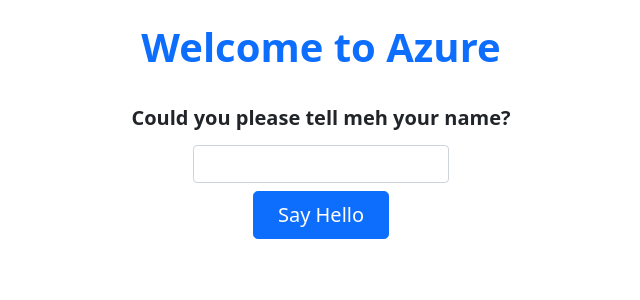
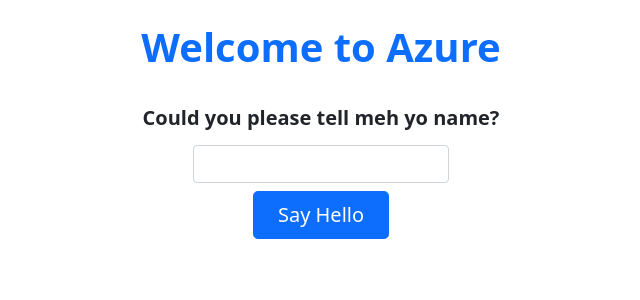
Before and after one commit to Whiskeyandwifi/Site0, a Flask app: page / in a window 1280 px wide. Shown: the part 217-517 px from the top of the page, without its empty margins (319-959 px from the left). Run offline with Flask 2, Linux system fonts and the light colour scheme; some libraries are stand-ins or nearby versions.

Commit message:
another test change

```diff
--- a/templates/index.html
+++ b/templates/index.html
@@ -14,7 +14,7 @@
           </div>
         <form method="post" action="{{url_for('hello')}}">
             <div class="col-md-6 mx-auto text-center">
-                <label for="name" class="form-label fw-bold fs-5">Could you please tell meh your name?</label>
+                <label for="name" class="form-label fw-bold fs-5">Could you please tell meh yo name?</label>
 
                 <!-- <p class="lead mb-2">Could you please tell me your name?</p> -->
                 <div class="d-grid gap-2 d-sm-flex justify-content-sm-center align-items-center my-1">
```
